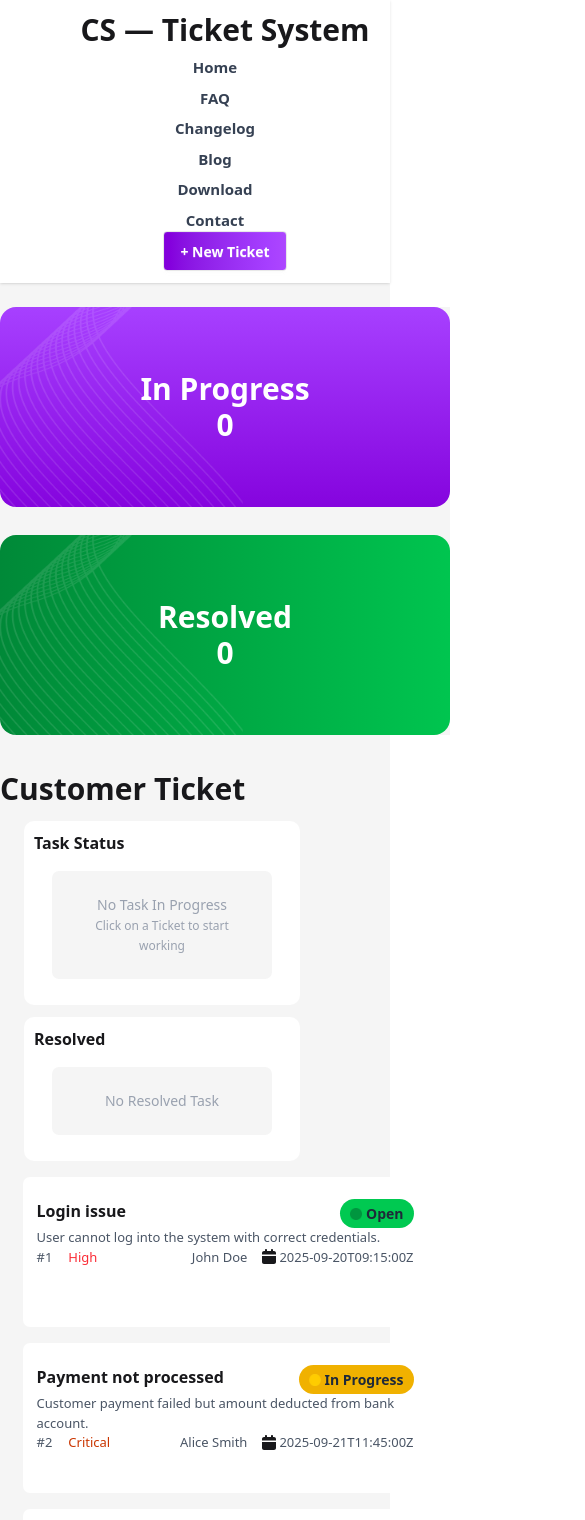
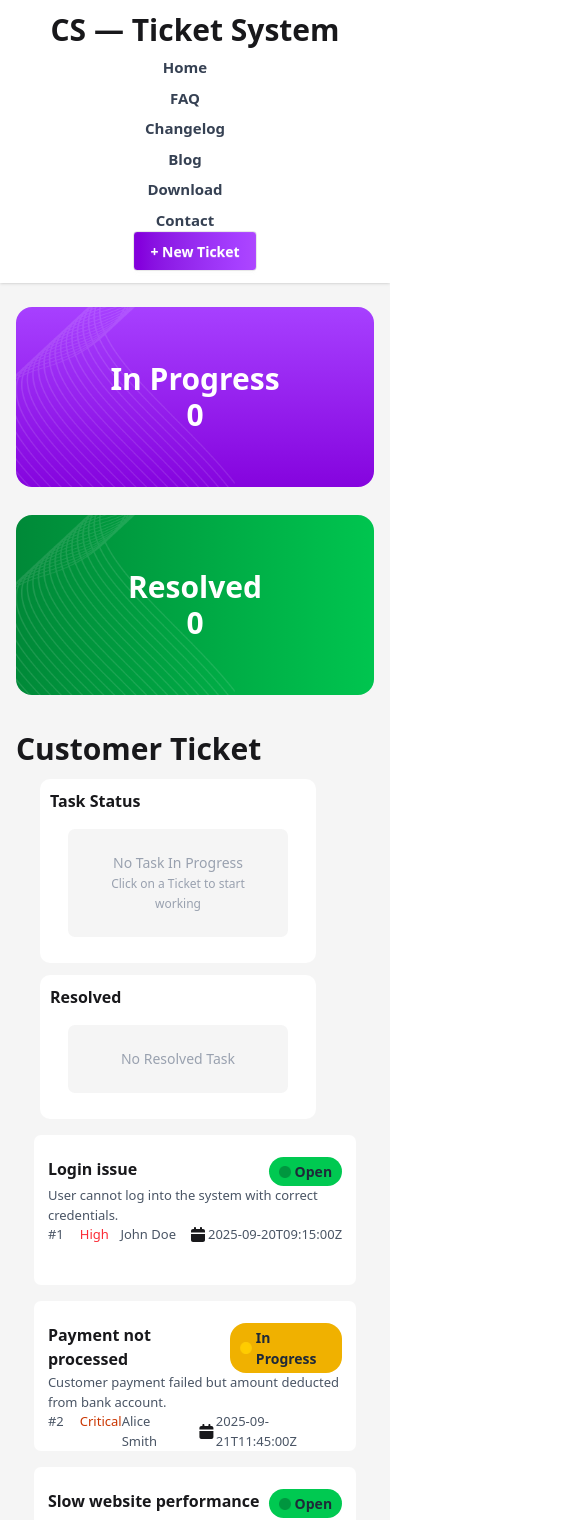
Before and after one commit to faysalhasanmd/PH-Assignment-07, a React (Vite) app: page / in a window 390 px wide. Shown: the top 1520 px of the page, 585 px wide, since content can reach past the window. Built offline with nearby package versions, Linux system fonts and the light colour scheme.

Commit message:
responsive allmost done

```diff
--- a/src/Components/Box/Box.jsx
+++ b/src/Components/Box/Box.jsx
@@ -4,8 +4,8 @@ import "./card.css";
 const Box = ({ resolved, selectedPerson }) => {
   // console.log(resolved);
   return (
-    <div className="w-[1200px] box mx-auto mt-6 bg-[#f5f5f5]">
-      <div className="flex box gap-7">
+    <div className="max-w-[1200px] px-4  mx-auto mt-6 bg-[#f5f5f5]">
+      <div className="flex flex-wrap box gap-7">
         <div className="h-[200px] flex one bg-img flex-col text-center justify-center rounded-2xl w-[590px] text-white">
           <h1 className="text-3xl font-bold">In Progress</h1>
           <span className="text-3xl font-bold">{selectedPerson.length}</span>
--- a/src/Components/Box/card.css
+++ b/src/Components/Box/card.css
@@ -1,10 +1,11 @@
 .bg-img {
-  background-image: url("../../assets//vector1.png"),
+  background-image: url("../../assets/vector1.png"),
     linear-gradient(180deg, #a740ff, #8504de);
   background-repeat: no-repeat;
   background-position: top left;
   background-size: contain;
 }
+
 .bg-img1 {
   background-image: url("../../assets/vector1.png"),
     linear-gradient(90deg, #008938, #00c54f);
@@ -12,13 +13,10 @@
   background-position: top left;
   background-size: contain;
 }
+
 @media screen and (max-width: 576px) {
-  .box {
-    display: flex;
-    flex-direction: column;
-    width: 450px;
-  }
-  .one {
-    width: 450px;
+  .bg-img,
+  .bg-img1 {
+    height: 180px;
   }
 }
--- a/src/Components/Card/Card.jsx
+++ b/src/Components/Card/Card.jsx
@@ -15,10 +15,10 @@ const Card = ({
   console.log(selectedPerson);
   // ---------------//
   return (
-    <div className="w-[1200px] mx-auto mt-9">
+    <div className="max-w-[1200px] mx-auto mt-9 px-4">
       <h1 className="font-bold text-3xl mb-3">Customer Ticket</h1>
-      <div className="flex reverse  gap-4">
-        <div className="grid nav center grid-cols-2 gap-4">
+      <div className="flex gap-4 reverse">
+        <div className="grid grid-cols-1 gap-4 sm:grid-cols-2 sm:w-full sm:justify-center">
           {data.map((person) => (
             <SIngleCard
               key={person.id}
--- a/src/Components/Card/card.css
+++ b/src/Components/Card/card.css
@@ -1,20 +1,11 @@
 @media screen and (max-width: 576px) {
-  .nav {
-    display: flex;
-    flex-direction: column;
-    width: 450px;
-    align-items: center;
-  }
-  .reverse {
-    flex-direction: column-reverse;
-    margin-top: 14px;
-    /* align-items: center; */
-  }
   .card {
     height: 150px;
     width: 90%;
+    margin: 0 auto;
   }
-  .center {
-    align-items: center;
+  .reverse {
+    display: flex;
+    flex-direction: column-reverse;
   }
 }
--- a/src/Components/Navbar/navStyle.css
+++ b/src/Components/Navbar/navStyle.css
@@ -6,7 +6,7 @@
   .nav {
     display: flex;
     flex-direction: column;
-    width: 450px;
+    width: 100%;
     align-items: center;
     gap: none;
   }
--- a/src/Components/TaskStatus/taskStatus.css
+++ b/src/Components/TaskStatus/taskStatus.css
@@ -1,6 +1,6 @@
 @media screen and (max-width: 576px) {
   .task {
-    width: 450px;
+    width: 100%;
     align-items: center;
   }
   .centerItem {
```
